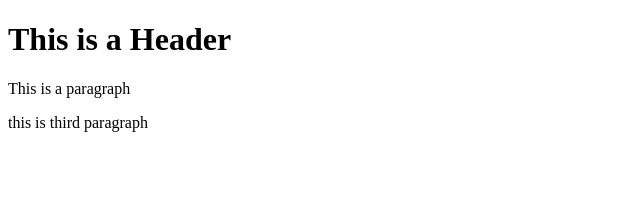
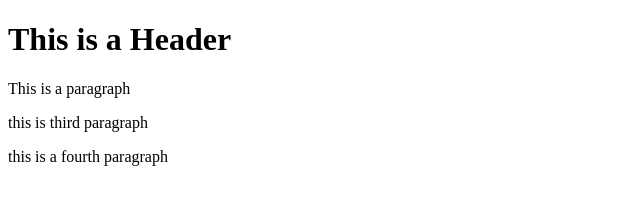
Before and after one commit to volatile97/git-test, a website: page index.html in a window 1280 px wide. Shown: the whole page, without its empty margins (0-640 px from the left). Drawn offline with Linux system fonts and the light colour scheme.

Commit message:
fourth commit

```diff
--- a/index.html
+++ b/index.html
@@ -6,5 +6,6 @@
         <h1>This is a Header</h1>
         <p>This is a paragraph</p>
         <p>this is third paragraph</p>
+        <p>this is a fourth paragraph</p>
     </body>
 </html>
```
Also changed, not shown: package.json (added, +24 -0 lines), 2 other files.
